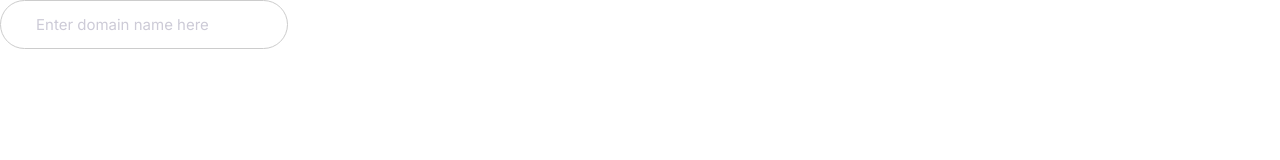
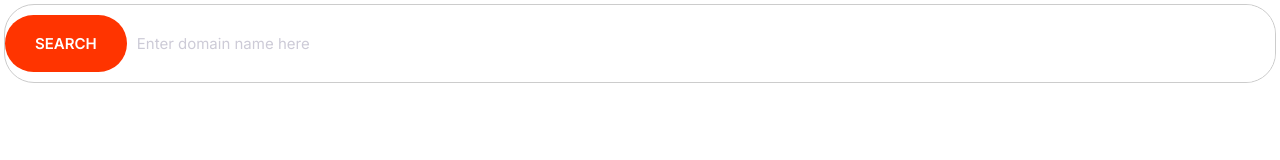
Before and after one commit to Ahmed1XL/Ahmed, a plain HTML site: page index.html in a window 1280 px wide. Drawn offline with Linux system fonts and the light colour scheme.

Commit message:
input Groups

```diff
--- a/CSS/styles.css
+++ b/CSS/styles.css
@@ -6,6 +6,8 @@
   --color-accent: #ff3400;
   --color-headings: #1b0760;
   --color-body: #918ca4;
+  --color-border: #ccc;
+  --boder-radius: 30px
 }
 
 *
@@ -20,6 +22,7 @@ html{
 }
 
 /* TYPOGRAPHY */
+
 Body{
   font-family: Inter,Arial, Helvetica, sans-serif;
   font-size: 2.4rem;
@@ -257,8 +260,8 @@ a{
 /* INPUTS */
 
 .input{
-  border-radius: 30px;
-  border: 1px solid #ccc;
+  border-radius: var(--boder-radius);
+  border: 1px solid var(--color-body);
   color: var(--color-headings);
   font-size: 2rem;
   outline: 0;
@@ -269,6 +272,23 @@ a{
   color: #cdcbd7;
 }
 
+.input-group{
+  border: 1px solid var(--color-border);
+  border-radius: var(--boder-radius);
+  display: flex;
+}
+
+.input-group .input{
+  border: 0;
+  flex-grow: 1;
+  /* this will make the input field stretch and take up all the available space */
+  padding: 1.5rem 1rem;
+}
+
+.input-group{
+  margin: 4px ;
+}
+
 @media screen and (min-width: 1024px){
   .input{
     font-size: 1.5rem;
--- a/index.html
+++ b/index.html
@@ -14,6 +14,9 @@
     <link rel="stylesheet" href="CSS/styles.css" />
   </head>
   <body>
-    <input type="text" class="input" placeholder="Enter domain name here" />
+    <div class="input-group">
+      <button class="btn btn--accent">Search</button>
+      <input type="text" class="input" placeholder="Enter domain name here" />
+    </div>
   </body>
 </html>
```
Also changed, not shown: Components/Input Groups.html (added, +4 -0 lines), Components/Inputs.html (deleted, +0 -1 lines).
